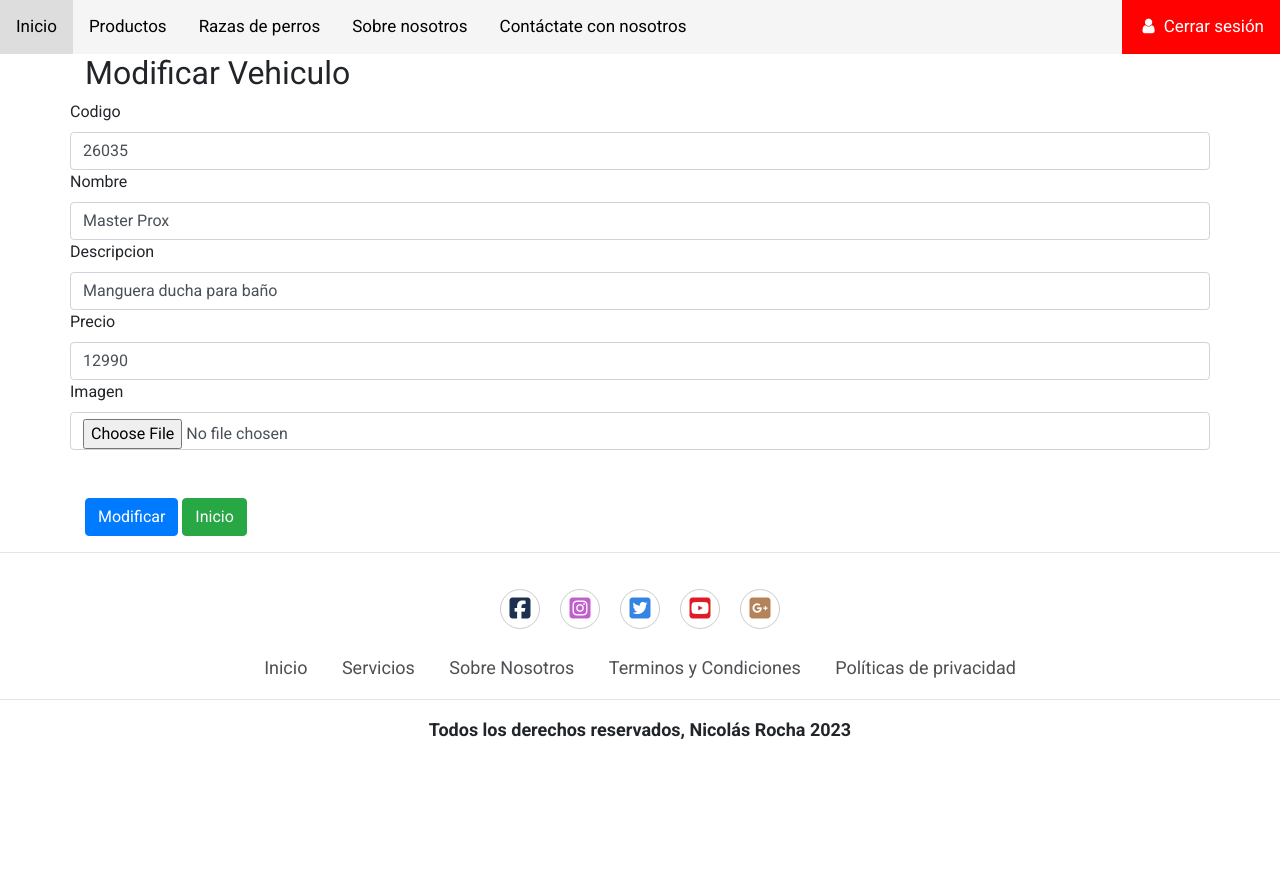
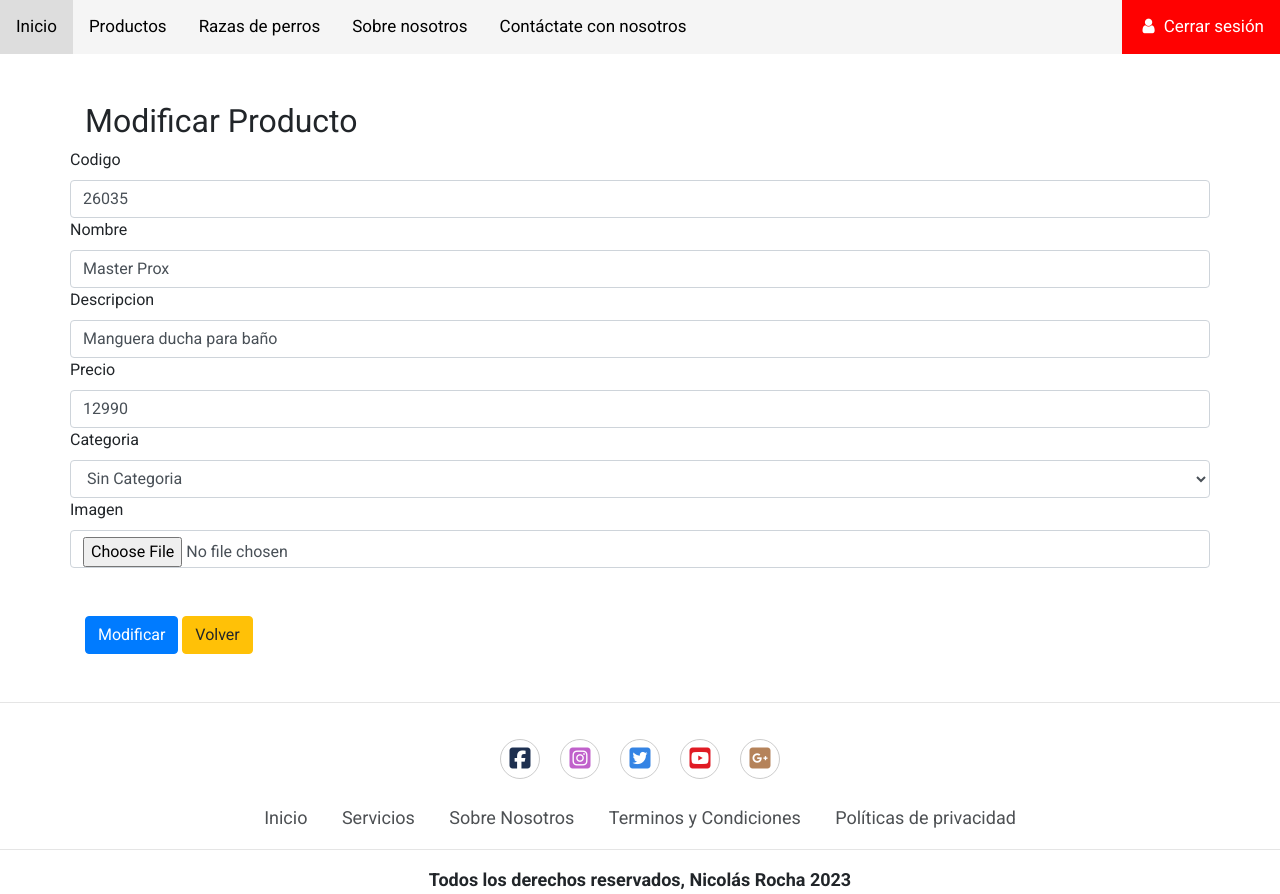
Before and after one commit to nrocha02/FerremasVendedor, a Django app: page /modificar/26035 in a window 1280 px wide. Shown: the top 894 px of the page. Before the commit the page ends 739 px from the top, so only its background shows below. Run offline with Django 4.2, Linux system fonts and the light colour scheme; a user stored in the database is signed in; data comes from the database, SQL or seed files in the repository; both versions use the stored data as it was after the commit; parts of the project's set-up code (start-up, migrations or seed data) failed here and were passed over; some libraries are stand-ins or nearby versions.

Commit message:
Añadido categoria a producto

```diff
--- a/mascotas/admin.py
+++ b/mascotas/admin.py
@@ -1,5 +1,6 @@
 from django.contrib import admin
-from .models import Producto
+from .models import Producto, Categoria
 
 # Register your models here.
 admin.site.register(Producto)
+admin.site.register(Categoria)
--- a/mascotas/forms.py
+++ b/mascotas/forms.py
@@ -1,5 +1,5 @@
 from django import forms
-from .models import Producto
+from .models import Categoria, Producto
 from django.contrib.auth.forms import UserCreationForm
 from django.contrib.auth.models import User
 
@@ -11,12 +11,13 @@ class RegistroUserForm(UserCreationForm):
 class ProductoForm(forms.ModelForm):
     class Meta:
         model = Producto
-        fields = ['codigo', 'nombre', 'descripcion', 'precio', 'imagen']
+        fields = ['codigo', 'nombre', 'descripcion', 'precio', 'categoria', 'imagen']
         labels = {
             'patente': 'Patente',
             'nombre': 'Nombre',
             'descripcion': 'Descripcion',
             'precio': 'Precio',
+            'categoria': 'Categoria',
             'imagen': 'Imagen'
         }
         widgets = {
@@ -48,6 +49,12 @@ class ProductoForm(forms.ModelForm):
                     'id': 'precio',
                 }
             ),
+            'categoria': forms.Select(
+                attrs={
+                    'class': 'form-control',
+                    'id':'categoria',
+                }
+            ),
             'imagen': forms.FileInput(
                 attrs={
                     'class': 'form-control',
--- a/mascotas/models.py
+++ b/mascotas/models.py
@@ -1,13 +1,20 @@
 from distutils.command.upload import upload
 from django.db import models
-from django.core.validators import RegexValidator
 
 # Create your models here.
+class Categoria(models.Model):
+    idCategoria = models.IntegerField(primary_key=True, verbose_name="Id de Categoria")
+    nombreCategoria=models.CharField(max_length=50, blank=True, verbose_name="Nombre de categoria")
+
+    def __str__(self):
+        return self.nombreCategoria
+
 class Producto(models.Model):
     codigo = models.CharField(primary_key=True, max_length=5, verbose_name="Codigo")
     nombre = models.CharField(max_length=50, verbose_name="Nombre")
     descripcion = models.TextField(max_length=50, verbose_name="Descripcion")
     precio = models.IntegerField(verbose_name="Precio")
+    categoria=models.ForeignKey(Categoria, on_delete=models.CASCADE, verbose_name="Categoria")
     imagen = models.ImageField(upload_to="imagenes", null=True, blank=True, verbose_name="Imagen")
 
     def __str__(self):
--- a/mascotas/templates/articulos.html
+++ b/mascotas/templates/articulos.html
@@ -19,6 +19,7 @@
                 <th>Codigo</th>
                 <th>Nombre</th>
                 <th>Descripcion</th>
+                <th>Categoria</th>
                 <th>Precio</th>
                 <th>Imagen</th>
                 <th>Eliminar</th>
@@ -32,7 +33,8 @@
                 <td> {{ producto.codigo }}</td>
                 <td> {{ producto.nombre }} </td>
                 <td> {{ producto.descripcion }} </td>
-                <td> {{ producto.precio }}</td>
+                <th> {{ producto.categoria }} </th>
+                <td> {{ producto.precio }} </td>
                 {% if producto.imagen  %}
                     <td scope="row">
                         <img src="{{ producto.imagen.url }}" style="height: 50px; width: 50px;">
--- a/mascotas/templates/base.html
+++ b/mascotas/templates/base.html
@@ -30,7 +30,11 @@
 
     <div class="topnav">
         <a href="{% url 'index' %}">Inicio</a>
+        {% if user.is_authenticated and user.is_superuser %}
+        <a href="{% url 'articulos' %}">Productos</a>
+        {% else %}
         <a href="{% url 'galeria' %}">Productos</a>
+        {% endif %}
         <a href="{% url 'api' %}">Razas de perros</a>
         <a href="{% url 'sobrenosotros' %}">Sobre nosotros</a>
         <a href="{% url 'formulario' %}">Contáctate con nosotros</a>
--- a/mascotas/templates/modificar.html
+++ b/mascotas/templates/modificar.html
@@ -15,41 +15,48 @@
     <title>Modificar</title>
 </head>
 <body>
-    <div class="container">
-        <h2>Modificar Vehiculo</h2>
-        <form method="POST" id="formulario">
+    <div class="container mt-5 mb-5">
+        <h2>Modificar Producto</h2>
+        <form method="POST" id="formulario" enctype="multipart/form-data">
 
             {% csrf_token %}
             <div class="row">
-                <label for="{{ form.field.name }}">
+                <label for="{{ productoform.field.name }}">
                     {{form.codigo.label}}
                 </label>
-                {{ form.codigo }}
+                {{ form.codigo}}
             </div>
 
             <div class="row">
-                <label for="{{ form.field.name }}">
+                <label for="{{ productoform.field.name }}">
                     {{form.nombre.label}}
                 </label>
                 {{ form.nombre }}
             </div>
 
             <div class="row">
-                <label for="{{ vehiculoform.field.name }}">
+                <label for="{{ productoform.field.name }}">
                     {{form.descripcion.label}}
                 </label>
                 {{ form.descripcion }}
             </div>
 
             <div class="row">
-                <label for="{{ vehiculoform.field.name }}">
+                <label for="{{ productoform.field.name }}">
                     {{form.precio.label}}
                 </label>
                 {{ form.precio }}
             </div>
 
             <div class="row">
-                <label for="{{ vehiculoform.field.name }}">
+                <label for="{{ productoform.field.name }}">
+                    {{form.categoria.label}}
+                </label>
+                {{ form.categoria }}
+            </div>
+
+            <div class="row">
+                <label for="{{ productoform.field.name }}">
                     {{form.imagen.label}}
                 </label>
                 {{ form.imagen }}
@@ -58,7 +65,7 @@
             <br><br>
             <div class="form-group">
                 <input type="submit" class="btn btn-primary" value="Modificar">
-                <a href="{% url 'index' %}" class="btn btn-success">Inicio</a>
+                <a href="{% url 'articulos' %}" class="btn btn-warning">Volver</a>
             </div>
 
 
--- a/mascotas/views.py
+++ b/mascotas/views.py
@@ -3,6 +3,7 @@ from .models import *
 from .forms import ProductoForm, RegistroUserForm
 from django.contrib.auth import authenticate, login
 from django.contrib.auth.decorators import login_required
+from django.core.files.storage import default_storage
 
 # Create your views here.
 
@@ -31,23 +32,52 @@ def articulos(request):
     return render(request, 'articulos.html', datos)
 
 @login_required
-def eliminar(id):
+def eliminar(request, id):
     productoEliminado=Producto.objects.get(codigo=id)  #obtenemos un objeto por su pk
     productoEliminado.delete()
     return redirect('articulos')
 
 @login_required
-def modificar(request,id):
-    producto = Producto.objects.get(codigo=id)         #obtenemos un objeto por su pk
-    datos ={
-        'form':ProductoForm(instance=producto)
+def modificar(request, id):
+    producto = Producto.objects.get(codigo=id)
+    datos = {
+        'form': ProductoForm(instance=producto)
     }
-    if request.method=='POST':
-        formulario = ProductoForm(data=request.POST, instance=producto)
-        if formulario.is_valid:
-            formulario.save()
-            return redirect ('articulos')
+    if request.method == 'POST':
+        productoform = ProductoForm(data=request.POST, files=request.FILES, instance=producto)
+        if productoform.is_valid():
+            # Guardar el formulario sin guardar la instancia del producto aún
+            producto_form = productoform.save(commit=False)
+
+            # Verificar si se proporcionó una nueva imagen
+            if 'imagen' in request.FILES:
+                imagen = request.FILES['imagen']
+
+                # Eliminar la imagen anterior si existe
+                if producto.imagen:
+                    default_storage.delete(producto.imagen.path)
+
+                # Guardar la nueva imagen
+                producto_form.imagen = imagen
+
+            # Guardar finalmente la instancia del producto
+            producto_form.save()
+            return redirect('articulos')
     return render(request, 'modificar.html', datos)
+
+'''
+def modificar(request, id):
+    producto = Producto.objects.get(codigo=id)
+    datos = {
+        'form': ProductoForm(instance=producto)
+    }
+    if request.method == 'POST':
+        productoform = ProductoForm(data=request.POST, instance=producto)
+        if productoform.is_valid():  # Agregamos los paréntesis después de is_valid
+            productoform.save()
+            return redirect('articulos')
+    return render(request, 'modificar.html', datos)
+'''
 
 @login_required
 def crear(request):
```
Also changed, not shown: mascotas/templates/crear.html (+13 -2 lines), mascotas/templates/galeria.html (+6 -5 lines), db.sqlite3, files/imagenes/R.jpeg (deleted), files/imagenes/R_LQiWh8W.jpeg (deleted), files/imagenes/RoyalCaninAdultoIndoor.jpg (added), files/imagenes/a0047102255_10.jpg (deleted), mascotas/migrations/0003_alter_producto_descripcion_alter_producto_nombre.py (added), mascotas/migrations/0004_categoria_producto_categoria.py (added), mascotas/static/img/Producto-sin-imagen.jpg (added).
